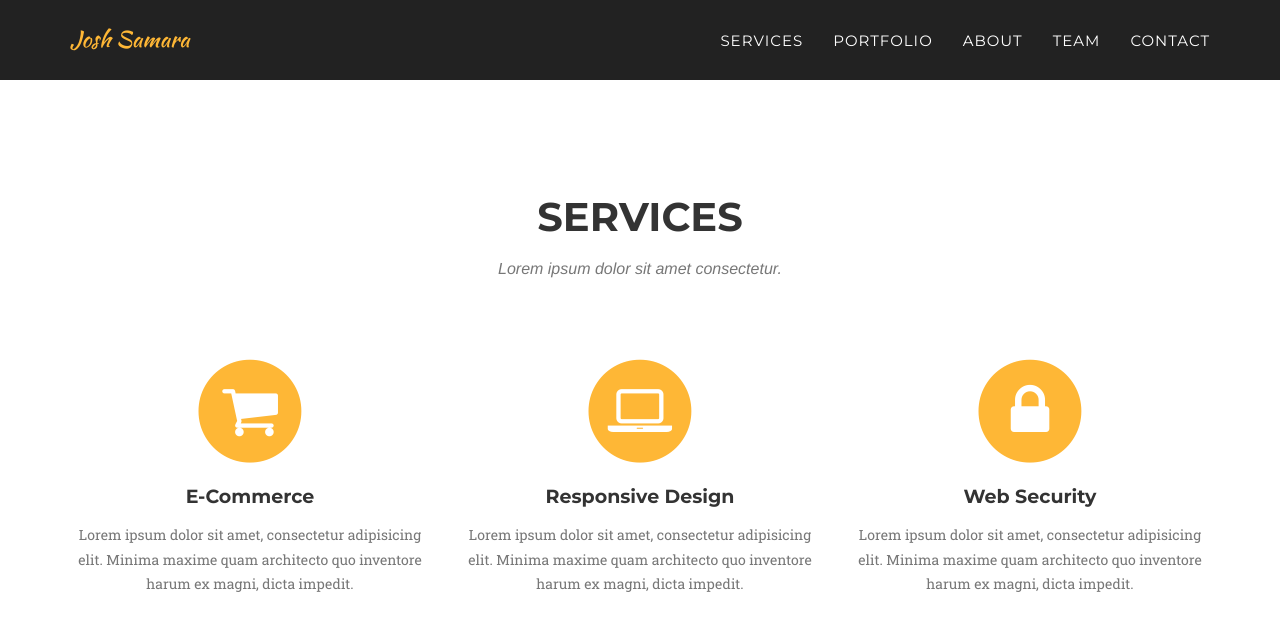
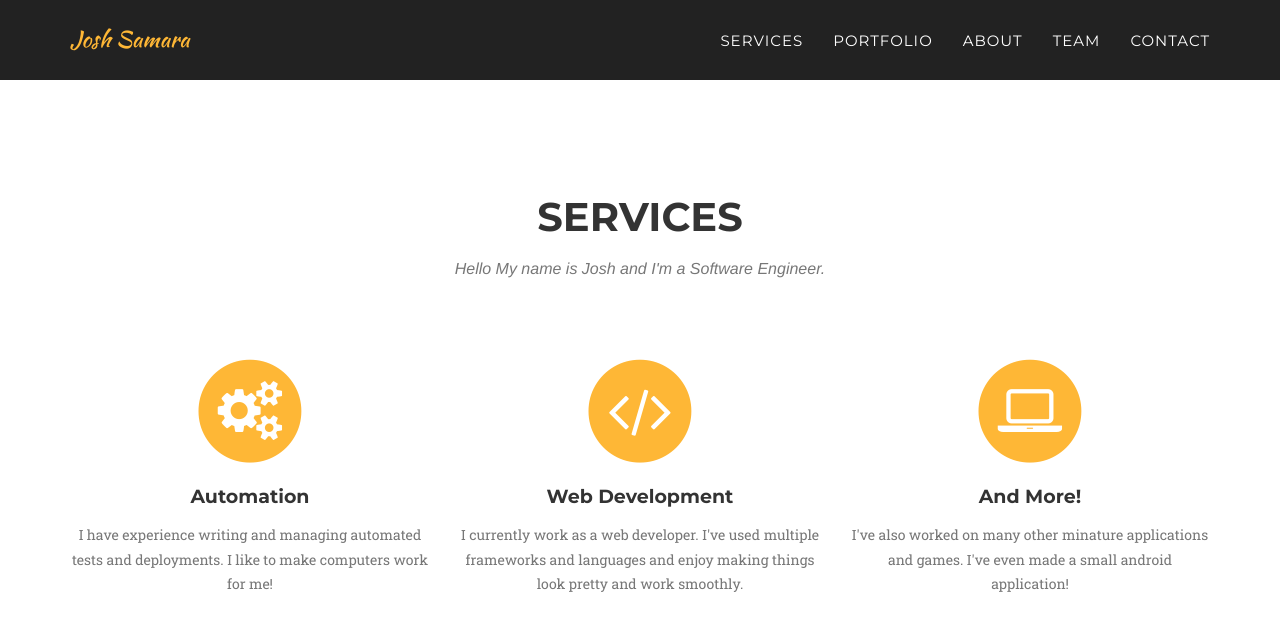
Before and after one commit to joshsamara/joshsamara.github.io, a Jekyll site: the page built from index.html, in a window 1280 px wide and 900 px high, scrolled down 713 px. Shown: the top 631 px of the window. Built offline with Jekyll 4.4.1, drawn with Linux system fonts in a browser that asks for light colours; some web fonts are replaced.

Commit message:
Updated services section

```diff
--- a/_includes/services.html
+++ b/_includes/services.html
@@ -4,33 +4,33 @@
             <div class="row">
                 <div class="col-lg-12 text-center">
                     <h2 class="section-heading">Services</h2>
-                    <h3 class="section-subheading text-muted">Lorem ipsum dolor sit amet consectetur.</h3>
+                    <h3 class="section-subheading text-muted">Hello My name is Josh and I'm a Software Engineer.</h3>
                 </div>
             </div>
             <div class="row text-center">
                 <div class="col-md-4">
                     <span class="fa-stack fa-4x">
                         <i class="fa fa-circle fa-stack-2x text-primary"></i>
-                        <i class="fa fa-shopping-cart fa-stack-1x fa-inverse"></i>
+                        <i class="fa fa-cogs fa-stack-1x fa-inverse"></i>
                     </span>
-                    <h4 class="service-heading">E-Commerce</h4>
-                    <p class="text-muted">Lorem ipsum dolor sit amet, consectetur adipisicing elit. Minima maxime quam architecto quo inventore harum ex magni, dicta impedit.</p>
+                    <h4 class="service-heading">Automation</h4>
+                    <p class="text-muted">I have experience writing and managing automated tests and deployments. I like to make computers work for me!</p>
+                </div>
+                <div class="col-md-4">
+                    <span class="fa-stack fa-4x">
+                        <i class="fa fa-circle fa-stack-2x text-primary"></i>
+                        <i class="fa fa-code fa-stack-1x fa-inverse"></i>
+                    </span>
+                    <h4 class="service-heading">Web Development</h4>
+                    <p class="text-muted">I currently work as a web developer. I've used multiple frameworks and languages and enjoy making things look pretty and work smoothly. </p>
                 </div>
                 <div class="col-md-4">
                     <span class="fa-stack fa-4x">
                         <i class="fa fa-circle fa-stack-2x text-primary"></i>
                         <i class="fa fa-laptop fa-stack-1x fa-inverse"></i>
                     </span>
-                    <h4 class="service-heading">Responsive Design</h4>
-                    <p class="text-muted">Lorem ipsum dolor sit amet, consectetur adipisicing elit. Minima maxime quam architecto quo inventore harum ex magni, dicta impedit.</p>
-                </div>
-                <div class="col-md-4">
-                    <span class="fa-stack fa-4x">
-                        <i class="fa fa-circle fa-stack-2x text-primary"></i>
-                        <i class="fa fa-lock fa-stack-1x fa-inverse"></i>
-                    </span>
-                    <h4 class="service-heading">Web Security</h4>
-                    <p class="text-muted">Lorem ipsum dolor sit amet, consectetur adipisicing elit. Minima maxime quam architecto quo inventore harum ex magni, dicta impedit.</p>
+                    <h4 class="service-heading">And More!</h4>
+                    <p class="text-muted">I've also worked on many other minature applications and games. I've even made a small android application! </p>
                 </div>
             </div>
         </div>
```
